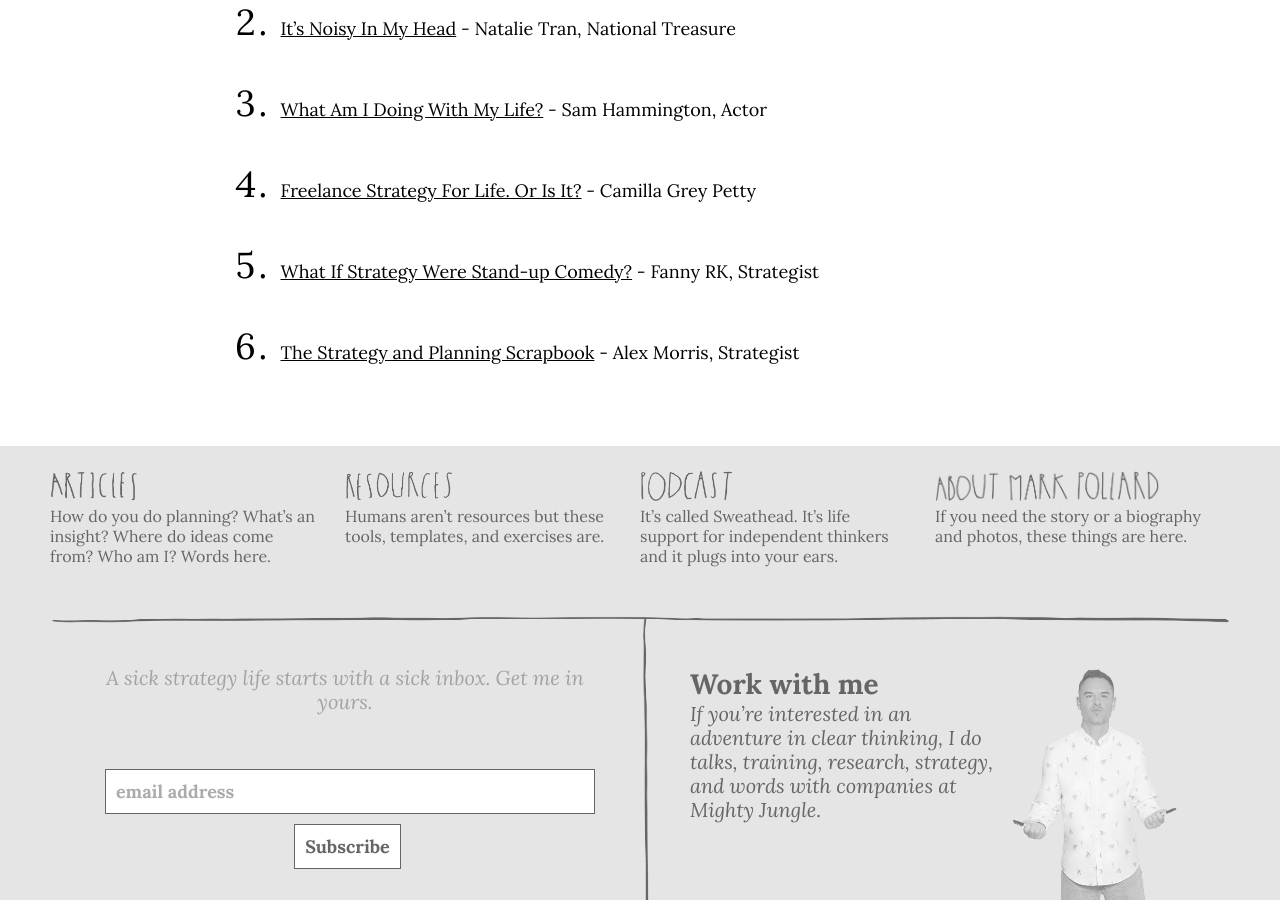
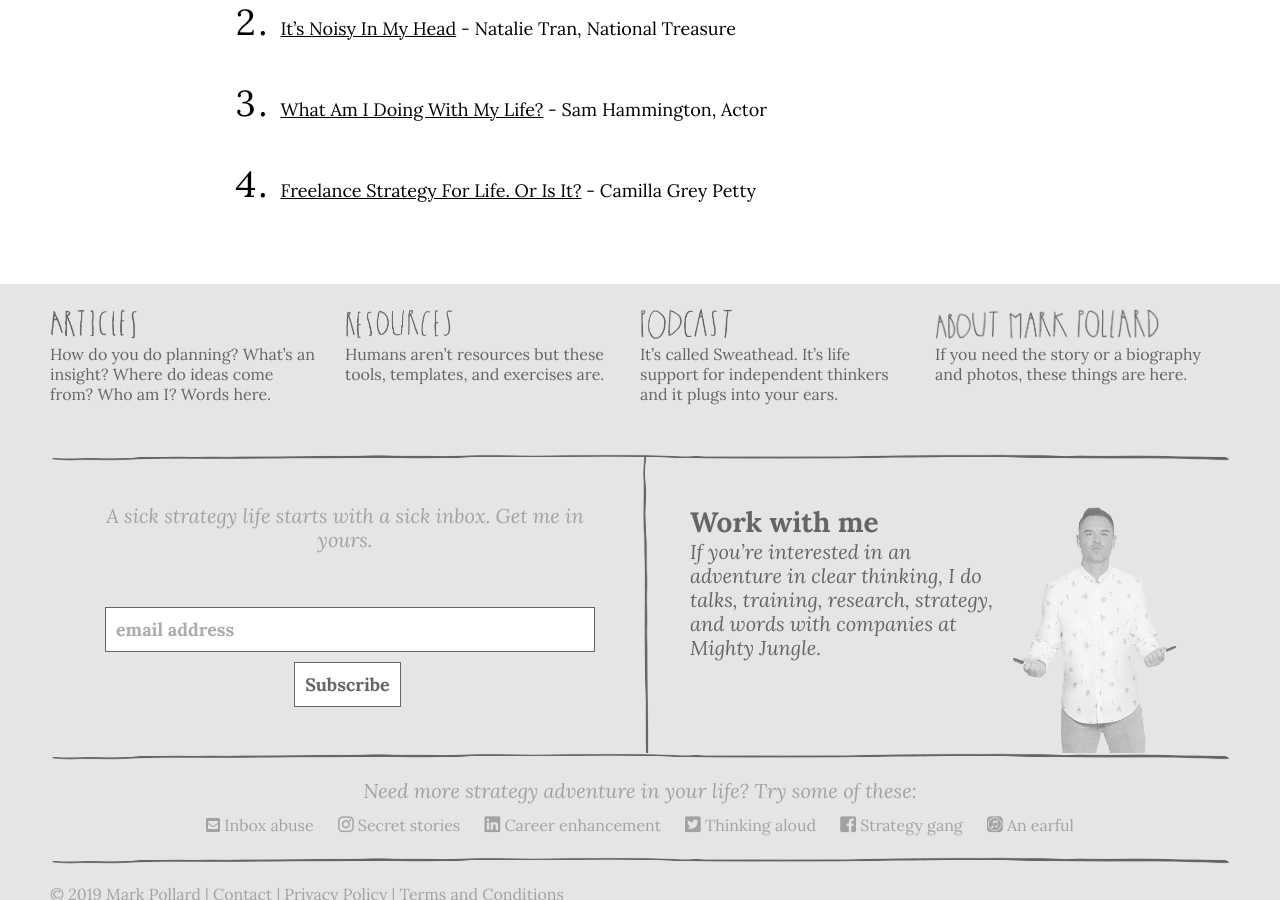
Before and after one commit to markhpollard/markhpollard.github.io, a Jekyll site: the page built from podcast.md, in a window 1280 px wide and 900 px high, scrolled down 727 px. Built offline with Jekyll 4.4.1, drawn with Linux system fonts in a browser that asks for light colours; nearby versions of some CDN libraries.

Commit message:
Updated Podcast

```diff
--- a/podcast.md
+++ b/podcast.md
@@ -18,7 +18,3 @@
  4. [What Am I Doing With My Life?](https://anchor.fm/sweathead-with-mark-pollard/episodes/What-Am-I-Doing-With-My-Life----Sam-Hammington--Actor-e2oor8) - Sam Hammington, Actor
 
  5. [Freelance Strategy For Life. Or Is It?](https://anchor.fm/sweathead-with-mark-pollard/episodes/Freelance-Strategy-For-Life--Or-Is-It----Camilla-Grey-Petty--Freelance-Strategist-e2kenc) - Camilla Grey Petty
-
- 6. [What If Strategy Were Stand-up Comedy?](https://anchor.fm/sweathead-with-mark-pollard/episodes/What-If-Strategy-Were-Stand-up-Comedy----Fanny-RK--Strategist-e2hvvq) - Fanny RK, Strategist
-
- 7. [The Strategy and Planning Scrapbook](https://anchor.fm/sweathead-with-mark-pollard/episodes/The-Strategy-and-Planning-Scrapbook---Alex-Morris--Strategist-e2fjp4) - Alex Morris, Strategist
```
